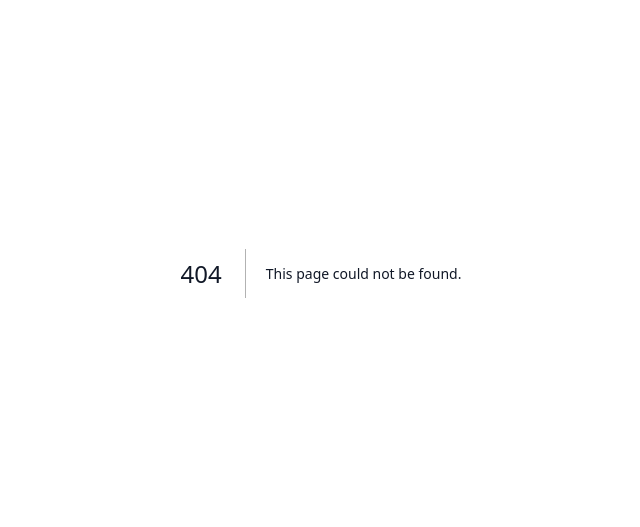
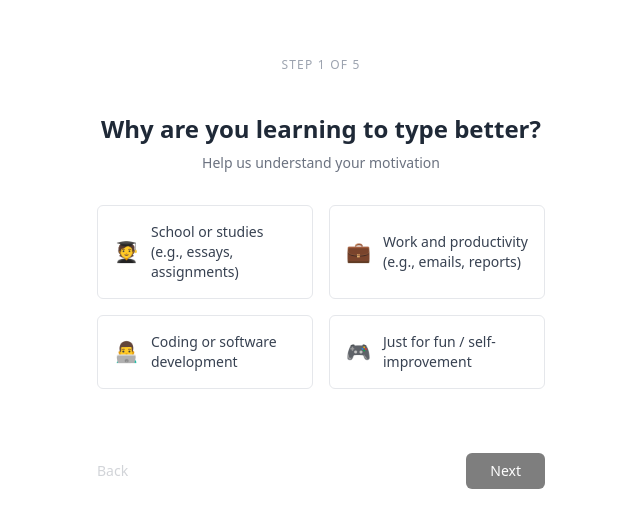
Before and after one commit to UzzyCodeGround/basetypecursor, a Next.js app: page /onboarding in a window 1280 px wide. Before the commit this address had no page. Shown: the part 127-654 px from the top of the page, without its empty margins (319-959 px from the left). Built offline with nearby package versions, Linux system fonts and the light colour scheme.

Commit message:
onboarding and supabase setup

```diff
--- a/package.json
+++ b/package.json
@@ -9,6 +9,7 @@
     "lint": "next lint"
   },
   "dependencies": {
+    "@supabase/supabase-js": "^2.49.4",
     "@trpc/client": "^10.45.0",
     "@trpc/next": "^10.45.0",
     "@trpc/react-query": "^10.45.0",
--- /dev/null
+++ b/src/app/api/onboarding/submit/route.ts
@@ -0,0 +1,50 @@
+import { useState } from 'react';
+import { onboardingQuestions, OnboardingOption } from '@/modules/onboarding/questions';
+
+export function useOnboarding() {
+  const totalSteps = onboardingQuestions.length;
+
+  const [currentStep, setCurrentStep] = useState(0);
+  const [answers, setAnswers] = useState<(OnboardingOption | null)[]>(
+    Array(totalSteps).fill(null)
+  );
+
+  const currentQuestion = onboardingQuestions[currentStep];
+
+  const setAnswer = (step: number, option: OnboardingOption) => {
+    const updatedAnswers = [...answers];
+    updatedAnswers[step] = option;
+    setAnswers(updatedAnswers);
+  };
+
+  const goNext = () => {
+    if (currentStep < totalSteps - 1) {
+      setCurrentStep((prev) => prev + 1);
+    }
+  };
+
+  const goBack = () => {
+    if (currentStep > 0) {
+      setCurrentStep((prev) => prev - 1);
+    }
+  };
+
+  const isComplete = currentStep === totalSteps - 1;
+
+  const submit = () => {
+    console.log('Submitting answers:', answers);
+    // Later: call API route to store in Supabase
+  };
+
+  return {
+    currentStep,
+    totalSteps,
+    currentQuestion,
+    answers,
+    setAnswer,
+    goNext,
+    goBack,
+    isComplete,
+    submit,
+  };
+}
--- /dev/null
+++ b/src/app/onboarding/page.tsx
@@ -0,0 +1,61 @@
+'use client';
+
+import QuestionCard from '@/components/questionCard';
+import { useOnboarding } from '@/modules/onboarding/useOnboarding';
+
+export default function OnboardingPage() {
+  const {
+    currentStep,
+    totalSteps,
+    currentQuestion,
+    answers,
+    setAnswer,
+    goNext,
+    goBack,
+    isComplete,
+    submit,
+  } = useOnboarding();
+
+  const selected = answers[currentStep];
+
+  return (
+    <main className="flex flex-col items-center justify-center min-h-screen px-6 py-12 space-y-10">
+      <div className="text-xs text-gray-400 uppercase tracking-widest">
+        Step {currentStep + 1} of {totalSteps}
+      </div>
+
+      <QuestionCard
+        question={currentQuestion}
+        selected={selected}
+        onSelect={(option) => setAnswer(currentStep, option)}
+      />
+
+      <div className="flex justify-between w-full max-w-md pt-6">
+        <button
+          onClick={goBack}
+          disabled={currentStep === 0}
+          className="text-gray-500 text-sm hover:underline disabled:opacity-30"
+        >
+          Back
+        </button>
+
+        {isComplete ? (
+          <button
+            onClick={submit}
+            className="bg-black text-white px-6 py-2 rounded-md hover:bg-gray-800 text-sm"
+          >
+            Submit
+          </button>
+        ) : (
+          <button
+            onClick={goNext}
+            disabled={!selected}
+            className="bg-black text-white px-6 py-2 rounded-md hover:bg-gray-800 text-sm disabled:opacity-50"
+          >
+            Next
+          </button>
+        )}
+      </div>
+    </main>
+  );
+}
--- /dev/null
+++ b/src/components/questionCard.tsx
@@ -0,0 +1,37 @@
+import React from 'react';
+import type { OnboardingQuestion, OnboardingOption } from '@/modules/onboarding/questions';
+
+type QuestionCardProps = {
+  question: OnboardingQuestion;
+  selected: OnboardingOption | null;
+  onSelect: (option: OnboardingOption) => void;
+};
+
+export default function QuestionCard({ question, selected, onSelect }: QuestionCardProps) {
+  return (
+    <div className="flex flex-col items-center text-center space-y-8">
+      <div>
+        <h2 className="text-2xl font-semibold text-gray-800">{question.question}</h2>
+        <p className="text-sm text-gray-500 mt-2">{question.subtitle}</p>
+      </div>
+
+      <div className="grid grid-cols-1 sm:grid-cols-2 gap-4 w-full max-w-md">
+        {question.options.map((option, idx) => {
+          const isSelected = selected?.text === option.text;
+
+          return (
+            <button
+              key={idx}
+              onClick={() => onSelect(option)}
+              className={`flex items-center p-4 border rounded-md transition-colors duration-200 text-left hover:bg-gray-50
+                ${isSelected ? 'border-black bg-gray-100 font-medium' : 'border-gray-200'}`}
+            >
+              <span className="text-xl mr-3">{option.emoji}</span>
+              <span className="text-sm text-gray-700">{option.text}</span>
+            </button>
+          );
+        })}
+      </div>
+    </div>
+  );
+}
--- /dev/null
+++ b/src/modules/onboarding/questions.ts
@@ -0,0 +1,71 @@
+// src/modules/onboarding/questions.ts
+
+export type OnboardingOption = {
+    emoji: string;
+    text: string;
+  };
+
+  export type OnboardingQuestion = {
+    id: number;
+    question: string;
+    subtitle: string;
+    options: OnboardingOption[];
+  };
+
+  export const onboardingQuestions: OnboardingQuestion[] = [
+    {
+      id: 1,
+      question: "Why are you learning to type better?",
+      subtitle: "Help us understand your motivation",
+      options: [
+        { emoji: "🧑‍🎓", text: "School or studies (e.g., essays, assignments)" },
+        { emoji: "💼", text: "Work and productivity (e.g., emails, reports)" },
+        { emoji: "👨‍💻", text: "Coding or software development" },
+        { emoji: "🎮", text: "Just for fun / self-improvement" }
+      ]
+    },
+    {
+      id: 2,
+      question: "What's your current typing level?",
+      subtitle: "Help us personalize your learning journey",
+      options: [
+        { emoji: "🐢", text: "Beginner (I look at the keyboard often)" },
+        { emoji: "🐇", text: "Intermediate (I can touch type slowly)" },
+        { emoji: "⚡️", text: "Advanced (Fast but not consistent)" },
+        { emoji: "🔥", text: "Pro (I'm here to optimize and get even faster)" }
+      ]
+    },
+    {
+      id: 3,
+      question: "What frustrates you most about your current typing?",
+      subtitle: "Let us know what's holding you back",
+      options: [
+        { emoji: "⌛️", text: "I'm too slow — I can't keep up with my thoughts" },
+        { emoji: "🎯", text: "I make too many mistakes" },
+        { emoji: "😣", text: "I plateaued and can't seem to improve" },
+        { emoji: "🤷‍♂️", text: "I don't know what to focus on" }
+      ]
+    },
+    {
+      id: 4,
+      question: "What would make you feel like you're making progress?",
+      subtitle: "Help us understand what motivates you",
+      options: [
+        { emoji: "📈", text: "Seeing my speed or accuracy improve" },
+        { emoji: "🧠", text: "Getting lessons that target my weaknesses" },
+        { emoji: "🏁", text: "Finishing lessons or milestones" },
+        { emoji: "🔁", text: "Just feeling more fluid and confident when typing" }
+      ]
+    },
+    {
+      id: 5,
+      question: "How do you want this coach to behave?",
+      subtitle: "Let us match your preferred learning style",
+      options: [
+        { emoji: "🎮", text: "Fun and motivating — like a game" },
+        { emoji: "🧘‍♀️", text: "Calm and supportive — no stress" },
+        { emoji: "🚀", text: "Push me — I want to improve fast" },
+        { emoji: "🧑‍🏫", text: "Structured and professional — like a real coach" }
+      ]
+    }
+  ];
--- /dev/null
+++ b/src/modules/onboarding/useOnboarding.ts
@@ -0,0 +1,50 @@
+import { useState } from 'react';
+import { onboardingQuestions, OnboardingOption } from './questions';
+
+export function useOnboarding() {
+  const totalSteps = onboardingQuestions.length;
+
+  const [currentStep, setCurrentStep] = useState(0);
+  const [answers, setAnswers] = useState<(OnboardingOption | null)[]>(
+    Array(totalSteps).fill(null)
+  );
+
+  const currentQuestion = onboardingQuestions[currentStep];
+
+  const setAnswer = (step: number, option: OnboardingOption) => {
+    const updatedAnswers = [...answers];
+    updatedAnswers[step] = option;
+    setAnswers(updatedAnswers);
+  };
+
+  const goNext = () => {
+    if (currentStep < totalSteps - 1) {
+      setCurrentStep((prev) => prev + 1);
+    }
+  };
+
+  const goBack = () => {
+    if (currentStep > 0) {
+      setCurrentStep((prev) => prev - 1);
+    }
+  };
+
+  const isComplete = currentStep === totalSteps - 1;
+
+  const submit = () => {
+    console.log('Submitting answers:', answers);
+    // Later: call API route to store in Supabase
+  };
+
+  return {
+    currentStep,
+    totalSteps,
+    currentQuestion,
+    answers,
+    setAnswer,
+    goNext,
+    goBack,
+    isComplete,
+    submit,
+  };
+}
```
Also changed, not shown: 2 other files (tests, documents, lock files or other folders).
